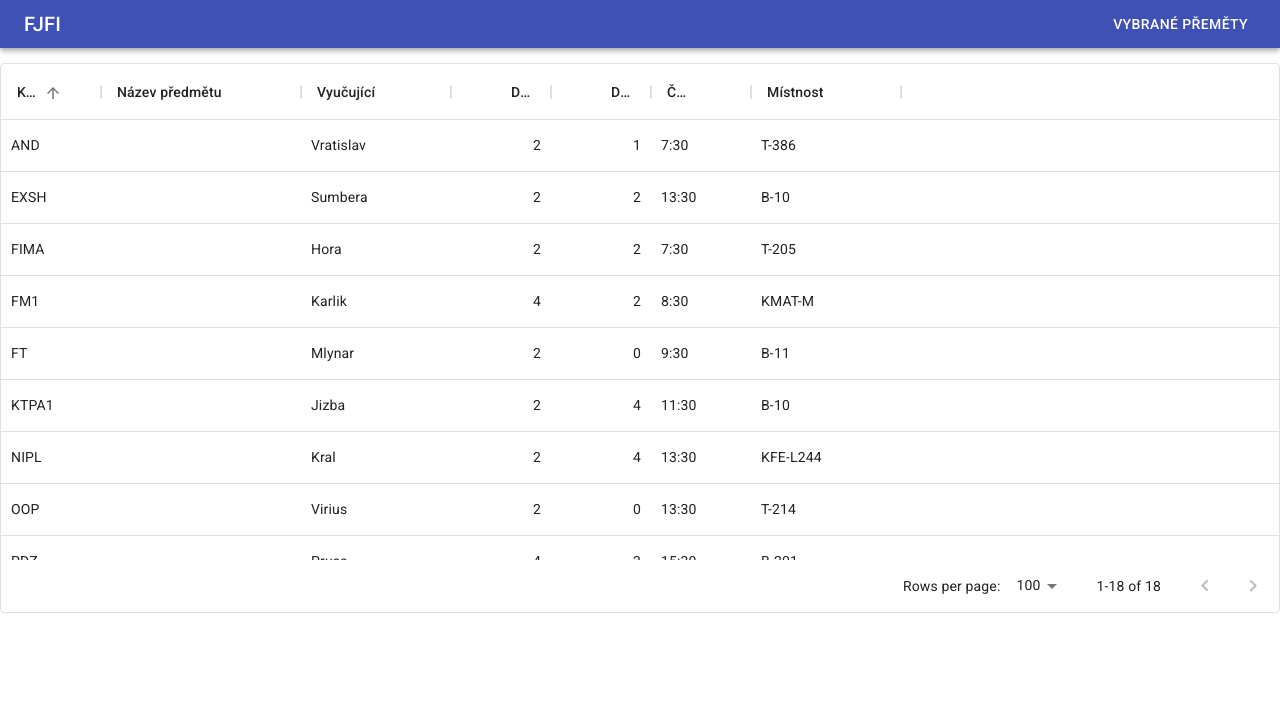
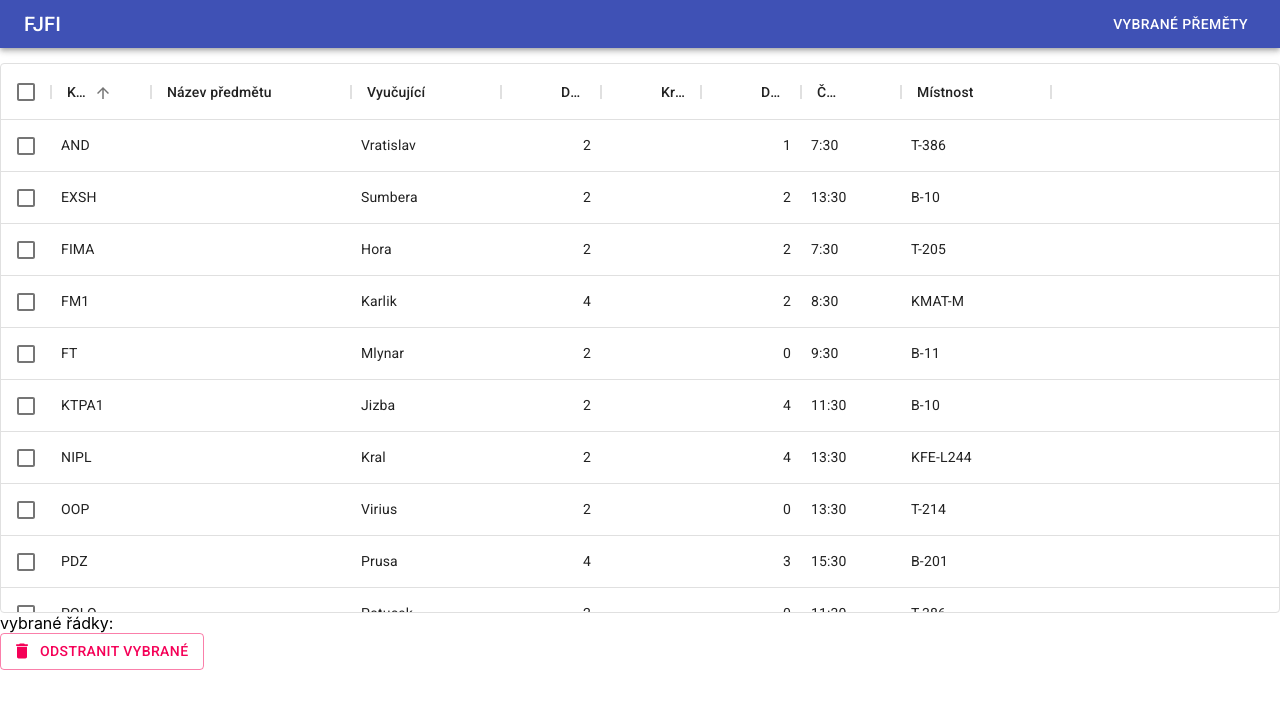
Before and after one commit to jandoubek/pvs-2020-lectures, a React (Create React App) app: page /chosen in a window 1280 px wide. Shown: the top 708 px of the page. Built offline with nearby package versions, Linux system fonts and the light colour scheme.

Commit message:
funkce odstraňování předmětů z tabulky
přidal jsem možnost zaškrtnout a odstranit  předměty z tabulky vybraných předmětů

```diff
--- a/src/ChosenSubjects.js
+++ b/src/ChosenSubjects.js
@@ -2,19 +2,10 @@ import React from 'react';
 import PropTypes from 'prop-types';
 import {makeStyles} from "@material-ui/core/styles";
 import {useSubjects} from "./hooks";
+import DeleteIcon from '@material-ui/icons/Delete';
+import { Button } from '@material-ui/core';
 import {DataGrid} from "@material-ui/data-grid";
 import {subjectColumns} from "./ChosenSubjectsColumns"
-
-// const subjectColumns = [
-//     //{ field: 'id', headerName: 'ID', width: 70 },
-//     { field: 'code', headerName: 'Kód', width: 100 },
-//     //{ field: 'name', headerName: 'Název', width: 150 },
-//     { field: 'lecturer', headerName: 'Vyučující', width: 200 },
-//     { field: 'length', headerName: 'Dotace', type: 'number', width: 100 },
-//     { field: 'day', headerName: 'Den', type: 'number',  width: 100 },
-//     //{ field: 'time', headerName: 'Čas', width: 100 },
-//     { field: 'room', headerName: 'Místnost', width: 150 }
-// ];
 
 const useStyles = makeStyles((theme) => ({
     root: {
@@ -22,6 +13,7 @@ const useStyles = makeStyles((theme) => ({
     }
 }));
 
+// vychozi razeni
 const sortModel = [
     {
         field: 'code',
@@ -54,19 +46,44 @@ const getSubjectColumns = subjects => {
     return columns;
 }
 
+
+
 /** Assigned to Hynek */
 // TODO Vypadá to jako job pro https://material-ui.com/components/tables/
 // TODO Tady je example jak dostat data: {subjects[0]["lecturer"]}
 const ChosenSubjects = () => {
-    const subjects = getSubjectRows(useSubjects());
+    // viz https://reactjs.org/docs/hooks-state.html
+    const [selectedSubjects, setSelectedSubjects] = React.useState([]);
+    const [subjectRows, setSubjectRows] = React.useState(getSubjectRows(useSubjects()));
+
+    //var subjects = getSubjectRows(useSubjects());
     const classes = useStyles();
     return (
+        <div>
         <div style={{ height: 550, width: '100%' }}>
             <DataGrid
                 sortModel={sortModel}
                 columns={subjectColumns}
-                rows= {subjects}
+                rows= {subjectRows}
+                checkboxSelection={true}
+                // zmen vyber
+                onSelectionChange={(newSelection) => {
+                    setSelectedSubjects(newSelection.rowIds);
+                }}
+                hideFooter={true}
             />
+        </div>
+        <div>vybrané řádky: {selectedSubjects.map(rowId => ','+rowId)}</div>
+        <Button
+            variant="outlined"
+            color="secondary"
+            startIcon={<DeleteIcon />}
+            // vymaz vybrane radky (zustavaji ty, ktere nebyly vybrany)
+            onClick={() => setSubjectRows(
+                subjectRows.filter(row => !selectedSubjects.includes(row.id.toString())))
+            }>
+            Odstranit vybrané
+        </Button>
         </div>
     );
 };
--- a/src/ChosenSubjectsColumns.js
+++ b/src/ChosenSubjectsColumns.js
@@ -7,6 +7,7 @@ export const subjectColumns = [
     { field: 'name', headerName: 'Název předmětu', width: 200 },
     { field: 'lecturer', headerName: 'Vyučující', width: 150 },
     { field: 'length', headerName: 'Délka', type: 'number', width: 100 },
+    { field: 'credits', headerName: 'Kredity', type: 'number', width: 100 },
     { field: 'day', headerName: 'Den', type: 'number',  width: 100 },
     { field: 'time', headerName: 'Čas', width: 100 },
     { field: 'room', headerName: 'Místnost', width: 150 }
```
